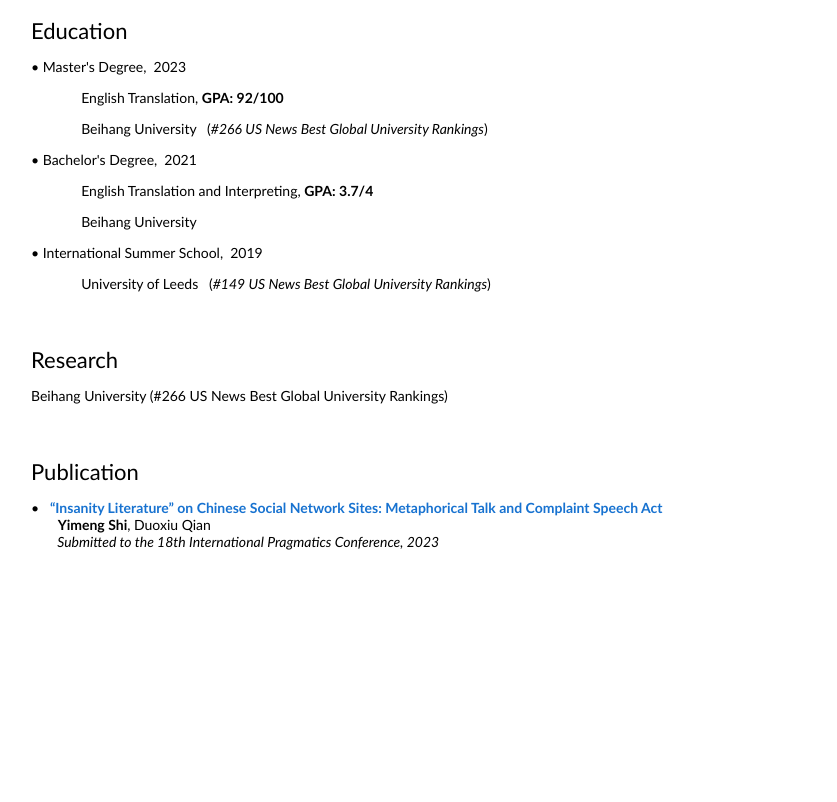
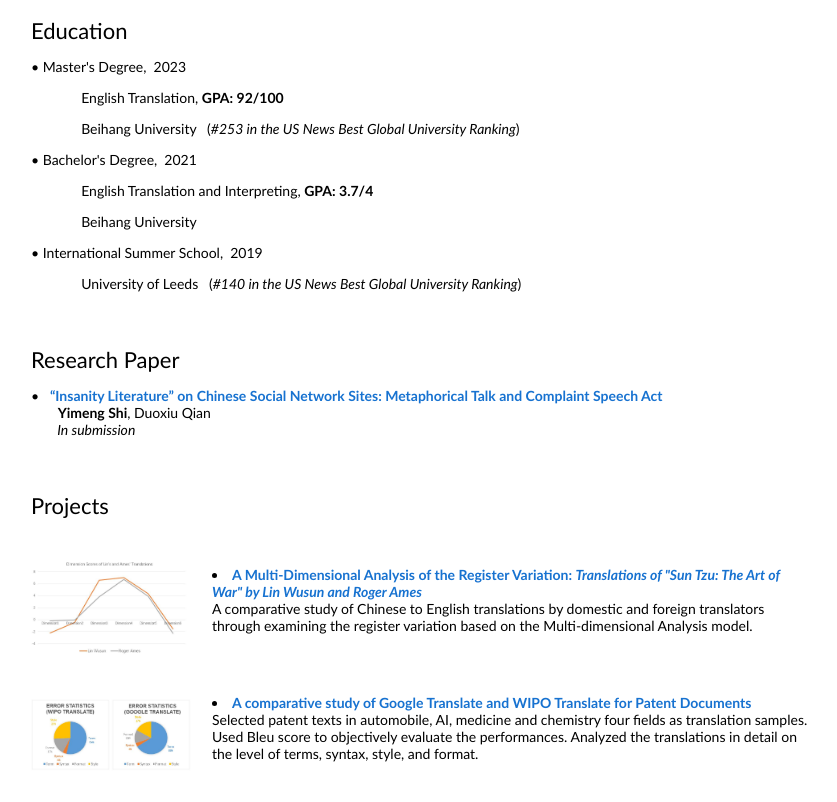
Before and after one commit to yimeng-shi/yimeng-shi.github.io, a plain HTML site: page index.html in a window 1280 px wide. Shown: the part 310-1112 px from the top of the page, without its empty margins (229-1066 px from the left). Before the commit the page ends 902 px from the top, so only its background shows below. Drawn offline with Linux system fonts and the light colour scheme.

Commit message:
Version 1.0.0.0
Release version 1.0

```diff
--- a/index.html
+++ b/index.html
@@ -20,15 +20,14 @@
               <p style="text-align:center">
                 <name>Yimeng Shi (时艺萌)</name>
               </p>
-              <p>Hi there! I am a second-year master student in the School of Foreign Languages at <a href="https://www.ev.buaa.edu.cn">Beihang University</a>, where I am fortunate to be supervised by <a href="http://fld.buaa.edu.cn/info/1057/2006.htm">Prof. Duoxiu Qian</a>.
+              <p>Hi there! I am a second-year master student in the School of Foreign Languages at <a href="https://ev.buaa.edu.cn">Beihang University</a>, where I am fortunate to be supervised by <a href="http://fld.buaa.edu.cn/info/1057/2006.htm">Prof. Duoxiu Qian</a>.
               </p>
               <p>I am broadly interested in English translation and linguistics. My recent research focuses on variational pragmatics and second language acquisition.
               </p>
               <p style="text-align:center">
                 <a href="mailto:yimeng_shi@outlook.com">Email</a> &nbsp/&nbsp
                 <a href="data/Yimeng-Shi-CV.pdf">CV</a> &nbsp/&nbsp
-                <a href="data/Yimeng-Shi-CV.pdf">Transcripts</a> &nbsp/&nbsp
-                <a href="data/Yimeng-Shi-CV.pdf">Standard Tests</a>
+                <a href="data/Transcript.pdf">Transcripts</a>
               </p>
             </td>
             <td style="padding:2.5%;width:40%;max-width:40%">
@@ -46,7 +45,7 @@
               <p>
                 &nbsp;&nbsp;&nbsp;&nbsp;&nbsp;&nbsp;&nbsp;&nbsp;&nbsp;&nbsp;&nbsp;&nbsp;&nbsp; English Translation, <b>GPA: 92/100</b></p>
               <p>
-                &nbsp;&nbsp;&nbsp;&nbsp;&nbsp;&nbsp;&nbsp;&nbsp;&nbsp;&nbsp;&nbsp;&nbsp;&nbsp; Beihang University &nbsp; (<em>#266 US News Best Global University Rankings</em>)
+                &nbsp;&nbsp;&nbsp;&nbsp;&nbsp;&nbsp;&nbsp;&nbsp;&nbsp;&nbsp;&nbsp;&nbsp;&nbsp; Beihang University &nbsp; (<em>#253 in the US News Best Global University Ranking</em>)
               </p>
               <p> </p>
               <p>
@@ -60,31 +59,18 @@
               <p>
                 &bull; International Summer School, &nbsp;2019</p>
               <p>
-                &nbsp;&nbsp;&nbsp;&nbsp;&nbsp;&nbsp;&nbsp;&nbsp;&nbsp;&nbsp;&nbsp;&nbsp;&nbsp; University of Leeds &nbsp; (<em>#149 US News Best Global University Rankings</em>)
+                &nbsp;&nbsp;&nbsp;&nbsp;&nbsp;&nbsp;&nbsp;&nbsp;&nbsp;&nbsp;&nbsp;&nbsp;&nbsp; University of Leeds &nbsp; (<em>#140 in the US News Best Global University Ranking</em>)
               </p>
             </td>
           </tr>
         </tbody></table>
 
         <table style="width:100%;border:0px;border-spacing:0px;border-collapse:separate;margin-right:auto;margin-left:auto;"><tbody>
-          <tr>
-          <td style="padding:20px;width:100%;vertical-align:middle">
-            <heading>Research</heading>
-            <p>
-              Beihang University (#266 US News Best Global University Rankings)
-            </p>
-          </td>
-        </tr>
-      </tbody></table>
-
-
-
-        <table style="width:100%;border:0px;border-spacing:0px;border-collapse:separate;margin-right:auto;margin-left:auto;"><tbody>
 
 
           <tr>
             <td style="padding:20px;width:75%;vertical-align:middle">
-              <heading>Publication</heading>
+              <heading>Research Paper</heading>
               <p>
                 &bull; &nbsp;
                 <a href="data/Paper1.pdf">
@@ -94,7 +80,7 @@
                 <strong>&nbsp;&nbsp;&nbsp;&nbsp;&nbsp;&nbsp;&nbsp; Yimeng Shi</strong>,
                 Duoxiu Qian
                 <br>
-                <em>&nbsp;&nbsp;&nbsp;&nbsp;&nbsp;&nbsp;&nbsp; Submitted to the 18th International Pragmatics Conference, 2023</em>
+                <em>&nbsp;&nbsp;&nbsp;&nbsp;&nbsp;&nbsp;&nbsp; In submission</em>
                 <br>
               </p>
               <p></p>
@@ -102,6 +88,44 @@
           </tr>
         </tbody></table>
 
+        <table style="width:100%;border:0px;border-spacing:0px;border-collapse:separate;margin-right:auto;margin-left:auto;"><tbody>
+          <tr>
+          <td style="padding:20px;width:100%;vertical-align:middle">
+            <heading>Projects</heading>
+          </td>
+        </tr>
+      </tbody></table>
+
+      <table style="width:100%;border:0px;border-spacing:0px;border-collapse:separate;margin-right:auto;margin-left:auto;"><tbody>
+        <tr>
+          <td style="padding:20px;width:25%;vertical-align:middle">
+            <img src="images/Project1.jpg" width="160">
+          </td>
+          <td width="75%" valign="center">
+            <li><a href="data/Project1.pdf">
+            <b>A Multi-Dimensional Analysis of the Register Variation: <em>Translations of "Sun Tzu: The Art of War" by Lin Wusun and Roger Ames</em></b></a>
+            <br>
+            A comparative study of Chinese to English translations by domestic and foreign translators through examining the register variation based on the Multi-dimensional Analysis model.
+            </li><br>
+          </td>
+        </tr>
+
+        <tr>
+          <td style="padding:20px;width:25%;vertical-align:middle">
+            <img src="images/Project2.jpg" width="160">
+          </td>
+          <td width="75%" valign="center">
+            <li><a href="data/Project2.pdf">
+            <b>A comparative study of Google Translate and WIPO Translate for Patent Documents</em></b></a>
+            <br>
+            Selected patent texts in automobile, AI, medicine and chemistry four fields as translation samples. Used Bleu score to objectively evaluate the performances. Analyzed the translations in detail on the level of terms, syntax, style, and format.
+            </li><br>
+          </td>
+        </tr>
+
+      </tbody>
+      </table>
+
 
 </body>
 
```
Also changed, not shown: images/Graduate Transcript.png (added), images/Project1.jpg (added), images/Project2.jpg (added), images/Undergraduate Transcript 1.jpg (added), images/Undergraduate Transcript 2.jpg (added), 3 other files.
